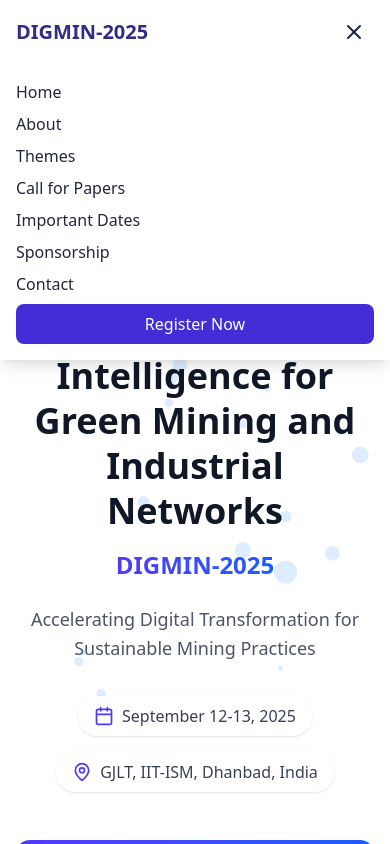
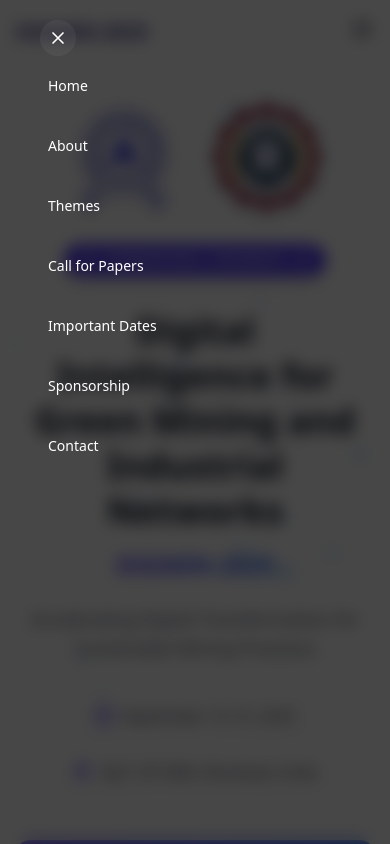
Before and after one commit to anirban2005143a/international-conference-digimin-2025, a Next.js app in the folder frontend/: page / in a window 390 px wide. Both pictures are taken after a click on the button "Toggle Menu". Shown: the top 844 px of the page. Built offline with nearby package versions, Linux system fonts and the light colour scheme; a web font is replaced by a local one.

Commit message:
add navbar for mobile

```diff
--- a/frontend/src/components/navbar/Navbar.jsx
+++ b/frontend/src/components/navbar/Navbar.jsx
@@ -42,9 +42,9 @@
         <motion.span
           layoutId="underline"
           className="absolute left-1/2 -bottom-1 h-0.5 w-full bg-indigo-600 -translate-x-1/2 "
-          initial={{scaleX:0}}
-          animate={{scaleX : isHovered ? 1 : 0}}
-          transition={{duration:0.2 , ease:easeInOut}}
+          initial={{ scaleX: 0 }}
+          animate={{ scaleX: isHovered ? 1 : 0 }}
+          transition={{ duration: 0.2, ease: easeInOut }}
         />
       </Link>
     </motion.div>
@@ -75,13 +75,18 @@
     return () => window.removeEventListener('scroll', throttled);
   }, []);
 
+  useEffect(() => {
+    document.body.style.overflow = `${mobileMenuOpen ? "hidden" : "auto"}`
+  }, [mobileMenuOpen])
+
+
   return (
     <motion.header
-      className={`fixed top-0 left-0 right-0 z-50 transition-all duration-300 backdrop-blur-md `}
+      className={`fixed top-0 left-0 right-0 z-50 transition-all duration-300 `}
       animate={{ y: isVisible ? 0 : -100 }}
       transition={{ duration: 0.2, ease: "linear" }}
     >
-      <div className="max-w-7xl mx-auto px-4 sm:px-6 lg:px-8">
+      <div className="max-w-7xl mx-auto px-4 sm:px-6 lg:px-8  backdrop-blur-md">
         <div className="flex justify-between h-16 items-center">
           {/* Logo */}
           <Link
@@ -117,10 +122,10 @@
           <div className="md:hidden">
             <button
               onClick={() => setMobileMenuOpen(!mobileMenuOpen)}
-              className={`p-2 rounded-md text-gray-800 hover:bg-gray-100 hover:text-gray-500 transition`}
+              className={` rounded-md text-gray-800 hover:bg-gray-100 hover:text-gray-500 transition`}
               aria-label="Toggle Menu"
             >
-              {mobileMenuOpen ? <X size={24} /> : <Menu size={24} />}
+              <Menu size={24}/>
             </button>
           </div>
         </div>
@@ -130,34 +135,48 @@
       <AnimatePresence>
         {mobileMenuOpen && (
           <motion.div
-            className="md:hidden bg-white shadow-lg"
-            initial={{ opacity: 0, height: 0 }}
-            animate={{ opacity: 1, height: 'auto' }}
-            exit={{ opacity: 0, height: 0 }}
-            transition={{ duration: 0.2 }}
+            key="mobileMenu"
+            initial={{ x: '100%' }}
+            animate={{ x: 0 }}
+            exit={{ x: '100%' }}
+            transition={{ type: 'tween', duration: 0.3 }}
+            className="md:hidden fixed top-0 right-0 h-[100dvh] overflow-auto w-screen bg-[#000000b8] backdrop-blur-sm shadow-lg z-50"
           >
-            <div className="px-4 py-4 space-y-2">
-              {NAVIGATION_LINKS.map((link, index) => (
-                <a
-                  key={link.name}
-                  href={link.href}
-                  className="block text-base font-medium text-gray-800 hover:text-indigo-600"
-                  onClick={() => setMobileMenuOpen(false)}
+            <div className="px-10 pt-5 h-full">
+              <button
+                onClick={() => setMobileMenuOpen(false)}
+                className="text-white cursor-pointer focus:outline-none p-2 bg-white/5 rounded-full"
+              >
+                <svg
+                  className="w-5 h-5"
+                  fill="none"
+                  stroke="currentColor"
+                  viewBox="0 0 24 24"
+                  xmlns="http://www.w3.org/2000/svg"
                 >
-                  {link.name}
-                </a>
-              ))}
-              <a
-                href="#register"
-                className="block w-full text-center px-4 py-2 rounded-md bg-indigo-700 text-white font-medium hover:bg-indigo-800"
-                onClick={() => setMobileMenuOpen(false)}
-              >
-                Register Now
-              </a>
+                  <path
+                    strokeLinecap="round"
+                    strokeLinejoin="round"
+                    strokeWidth="2"
+                    d="M6 18L18 6M6 6l12 12"
+                  />
+                </svg>
+              </button>
+
+              <div className="flex flex-col items-start gap-10 py-[20px] text-white">
+
+                {NAVIGATION_LINKS.map((link, index) => (
+                  <Link onClick={() => setMobileMenuOpen(false)}
+                    href={link.href}
+                    className="hover:underline nav-menu-mobile text-sm ml-2">{link.name}</Link>
+                ))}
+                {/* Add more links as needed */}
+              </div>
             </div>
           </motion.div>
         )}
       </AnimatePresence>
+
     </motion.header>
   );
 };
```
